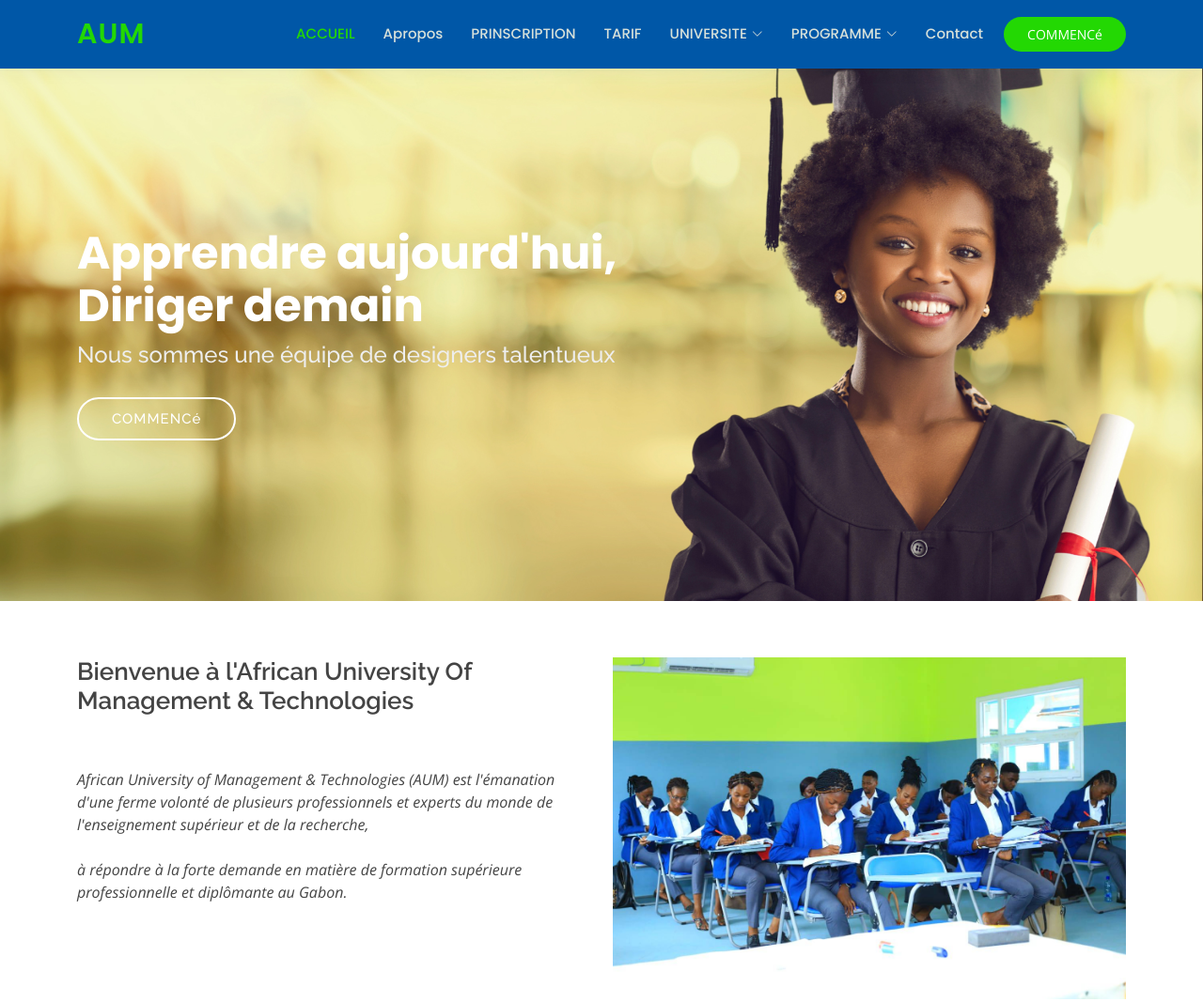
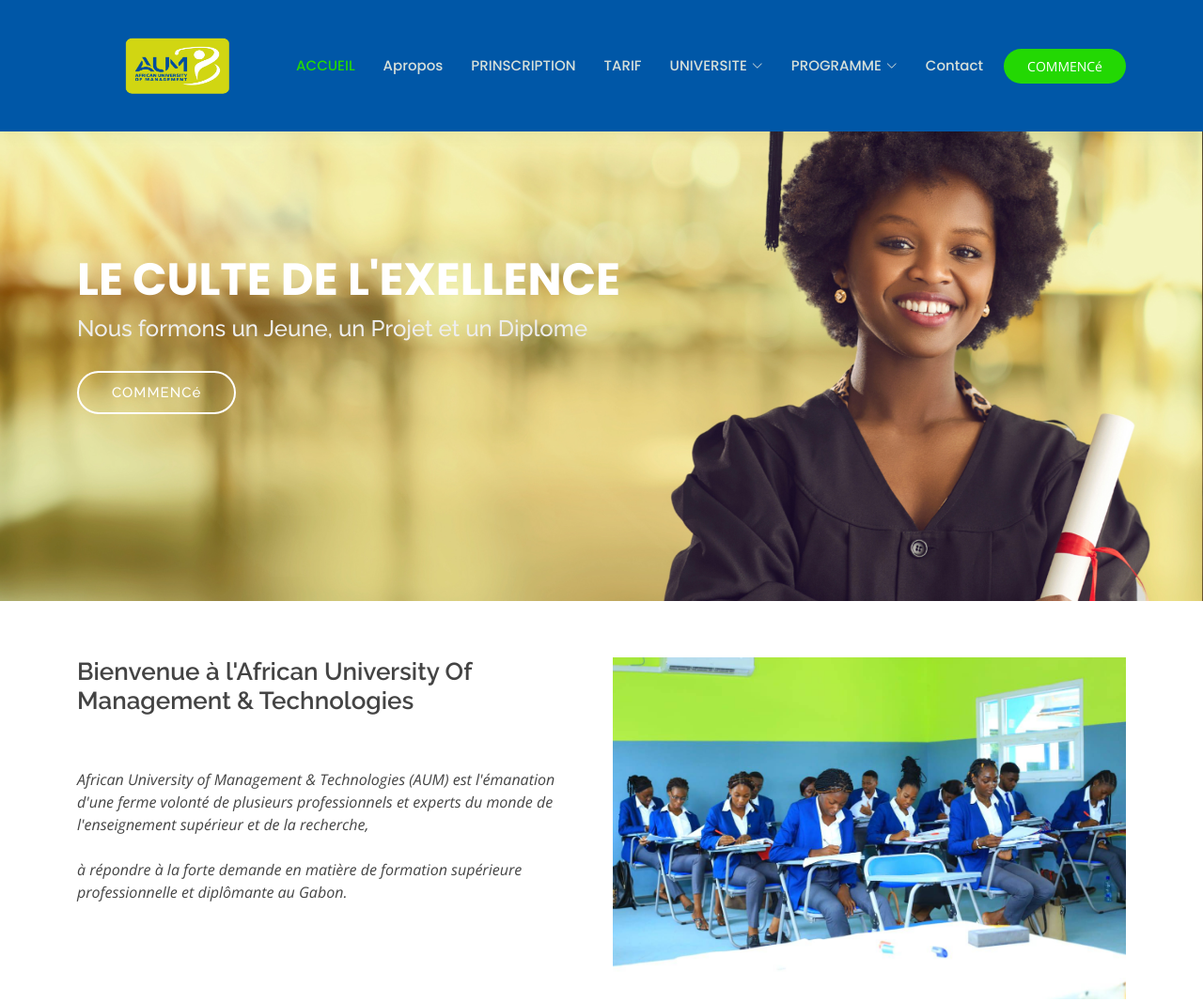
Before and after one commit to luce1219/universit-, a plain HTML site: page index.html in a window 1280 px wide. Shown: the top 1067 px of the page at 94% size. Drawn offline with nearby package versions, Linux system fonts and the light colour scheme.

Commit message:
deuxieme commit

```diff
--- a/index.html
+++ b/index.html
@@ -42,8 +42,8 @@
   <!-- ======= Header ======= -->
   <header id="header" class="fixed-top">
     <div class="container d-flex align-items-center">
-
-      <h1 class="logo me-auto"><a href="index.html">AUM</a></h1><br>
+      <img src="assets/img/LogoAUM-2-07.png" alt="" width="250px" height="110px">
+      <!-- <h1 class="logo me-auto"><a href="index.html">AUM</a></h1><br> -->
       <!-- Uncomment below if you prefer to use an image logo -->
       <!-- <a href="index.html" class="logo me-auto"><img src="assets/img/logo.png" alt="" class="img-fluid"></a>-->
 
@@ -106,8 +106,8 @@
   <!-- ======= Hero Section ======= -->
   <section id="hero" class="d-flex justify-content-center align-items-center">
     <div class="container position-relative" data-aos="zoom-in" data-aos-delay="100">
-      <h1>Apprendre aujourd'hui,<br>Diriger demain</h1>
-      <h2>Nous sommes une équipe de designers talentueux</h2>
+      <h1>LE CULTE DE L'EXELLENCE</h1>
+      <h2>Nous formons un Jeune, un Projet et un Diplome</h2>
       <a href="courses.html" class="btn-get-started">COMMENCé</a>
     </div>
   </section><!-- End Hero -->
@@ -488,7 +488,7 @@
         <div class="row">
 
           <div class="col-lg-3 col-md-6 footer-contact">
-            <h3>AUM</h3>
+            <img src="assets/img/LogoAUM-2-07.png" alt="" width="250px" height="110px">
             <p>
               Boulevard léon mba <br>
               Libreville,  16374<br>
```
Also changed, not shown: about.html (+2 -2 lines), contact.html (+2 -2 lines), course-details.html (+2 -2 lines), courses.html (+2 -2 lines), events.html (+2 -2 lines), pricing.html (+2 -2 lines), trainers.html (+2 -2 lines).
